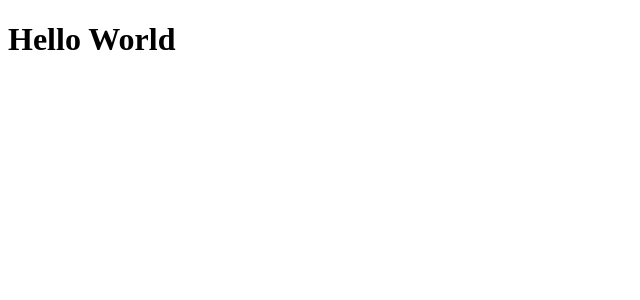
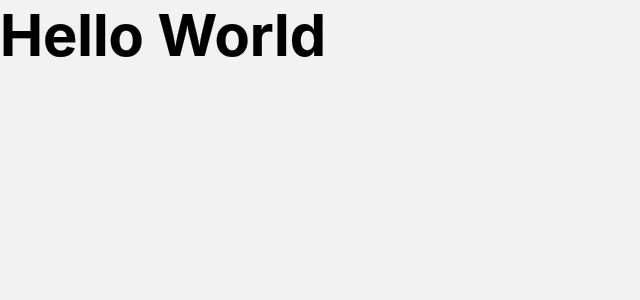
Before and after one commit to 2lipe/marvel-client, a React (Create React App) app: page / in a window 1280 px wide. Shown: the top 300 px of the page, without its empty margins (0-640 px from the left). Built offline with nearby package versions, Linux system fonts and the light colour scheme.

Commit message:
chore: configure styled components/theme

```diff
--- a/src/App.tsx
+++ b/src/App.tsx
@@ -1,7 +1,16 @@
 import React from 'react';
+import { ThemeProvider } from 'styled-components';
+
+import GlobalStyles from './styles/global';
+import light from './styles/theme/light';
 
 function App() {
-  return <h1>Hello World</h1>;
+  return (
+    <ThemeProvider theme={light}>
+      <GlobalStyles />
+      <h1>Hello World</h1>
+    </ThemeProvider>
+  );
 }
 
 export default App;
--- /dev/null
+++ b/src/styles/global.ts
@@ -0,0 +1,35 @@
+import { createGlobalStyle, css } from 'styled-components';
+
+export default createGlobalStyle`
+  * {
+    margin: 0;
+    padding: 0;
+    box-sizing: border-box;
+    -webkit-font-smoothing: antialiased;
+    -moz-osx-font-smoothing: grayscale;
+    text-rendering: auto;
+    -webkit-text-stroke: 0.2px;
+  }
+
+  html, body, #root {
+    width: 100%;
+    height: 100%;
+  }
+
+  ${({ theme }) => css`
+    body {
+      background: ${theme.colors.lightBg};
+
+      font-family: ${theme.font.family};
+      font-weight: ${theme.font.normal};
+      font-size: ${theme.font.sizes.large};
+
+      -webkit-font-smoothing: antialiased;
+      -moz-osx-font-smoothing: grayscale;
+    }
+  `}
+
+  button {
+    cursor: pointer;
+  }
+`;
--- /dev/null
+++ b/src/styles/theme/light.ts
@@ -0,0 +1,65 @@
+export default {
+  grid: {
+    container: '130rem',
+    gutter: '3.2rem',
+  },
+
+  border: {
+    radius: '0.4rem',
+  },
+
+  font: {
+    family:
+      " -apple-system, BlinkMacSystemFont, 'Segoe UI', Roboto, Oxygen, Ubuntu, Cantarell, 'Open Sans', 'Helvetica Neue', sans-serif",
+    light: 300,
+    normal: 400,
+    bold: 600,
+
+    sizes: {
+      xsmall: '1.2rem',
+      small: '1.4rem',
+      medium: '1.6rem',
+      large: '1.8rem',
+      xlarge: '2.0rem',
+      xxlarge: '2.8rem',
+      huge: '5.2rem',
+    },
+  },
+
+  colors: {
+    primary: '#F231A5',
+    secondary: '#3CD3C1',
+    mainBg: '#06092B',
+    lightBg: '#F2F2F2',
+    white: '#FAFAFA',
+    black: '#030517',
+    lightGray: '#EAEAEA',
+    gray: '#8F8F8F',
+    darkGray: '#2E2F42',
+    red: '#FF6347',
+  },
+
+  spacings: {
+    xxsmall: '0.8rem',
+    xsmall: '1.6rem',
+    small: '2.4rem',
+    medium: '3.2rem',
+    large: '4.0rem',
+    xlarge: '3.6rem',
+    xxlarge: '4.8rem',
+    xxxlarge: '5.6rem',
+  },
+
+  layers: {
+    base: 10,
+    menu: 20,
+    overlay: 30,
+    modal: 40,
+    alwaysOnTop: 50,
+  },
+
+  transition: {
+    default: '0.3s ease-in-out',
+    fast: '0.1s ease-in-out',
+  },
+} as const;
```
Also changed, not shown: src/@types/jest-styled-components.d.ts (added, +30 -0 lines), src/@types/styled.components.d.ts (added, +9 -0 lines), src/helpers/test-helper.tsx (added, +9 -0 lines), src/styles/media.ts (added, +41 -0 lines), 1 other file (tests, documents, lock files or other folders).
